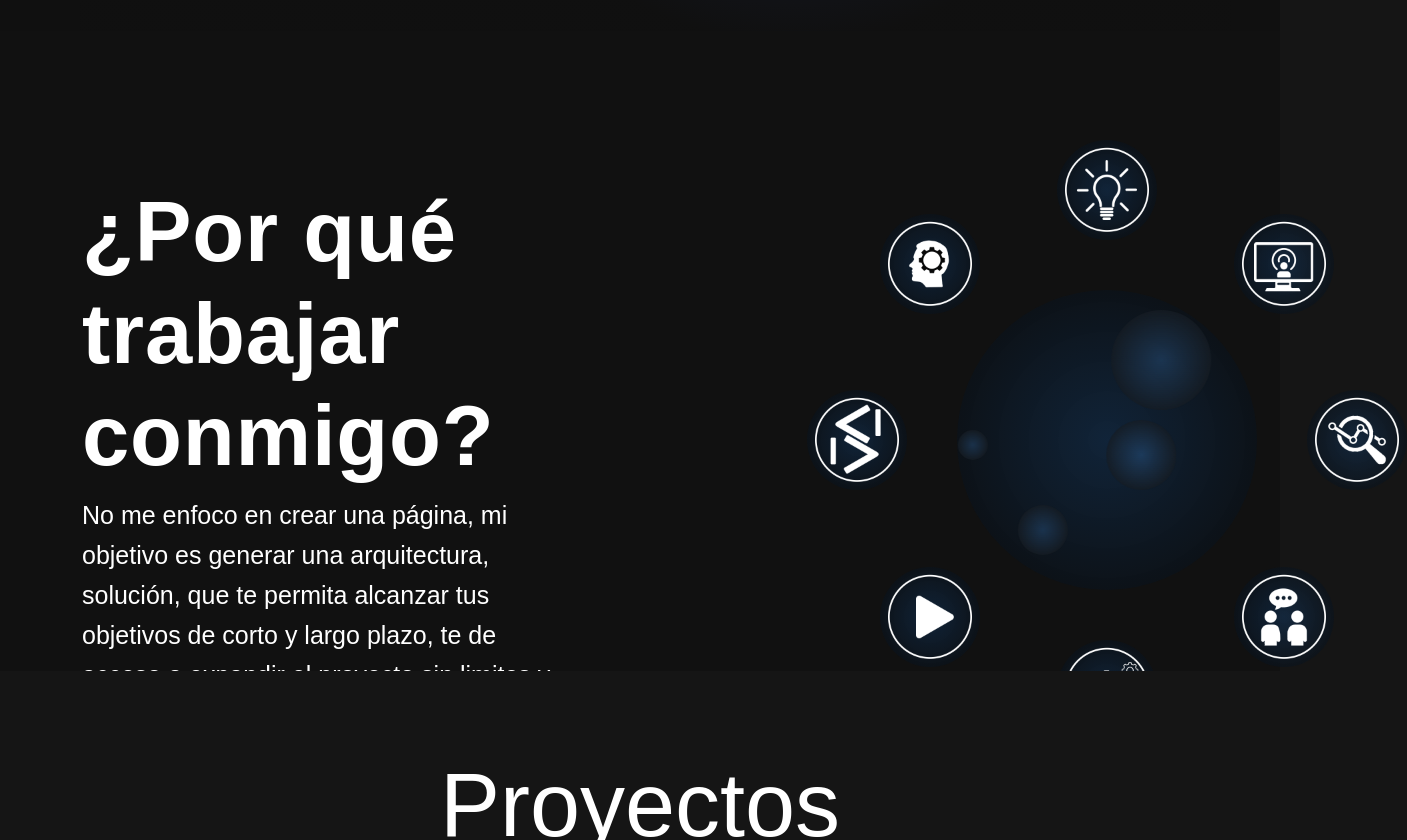
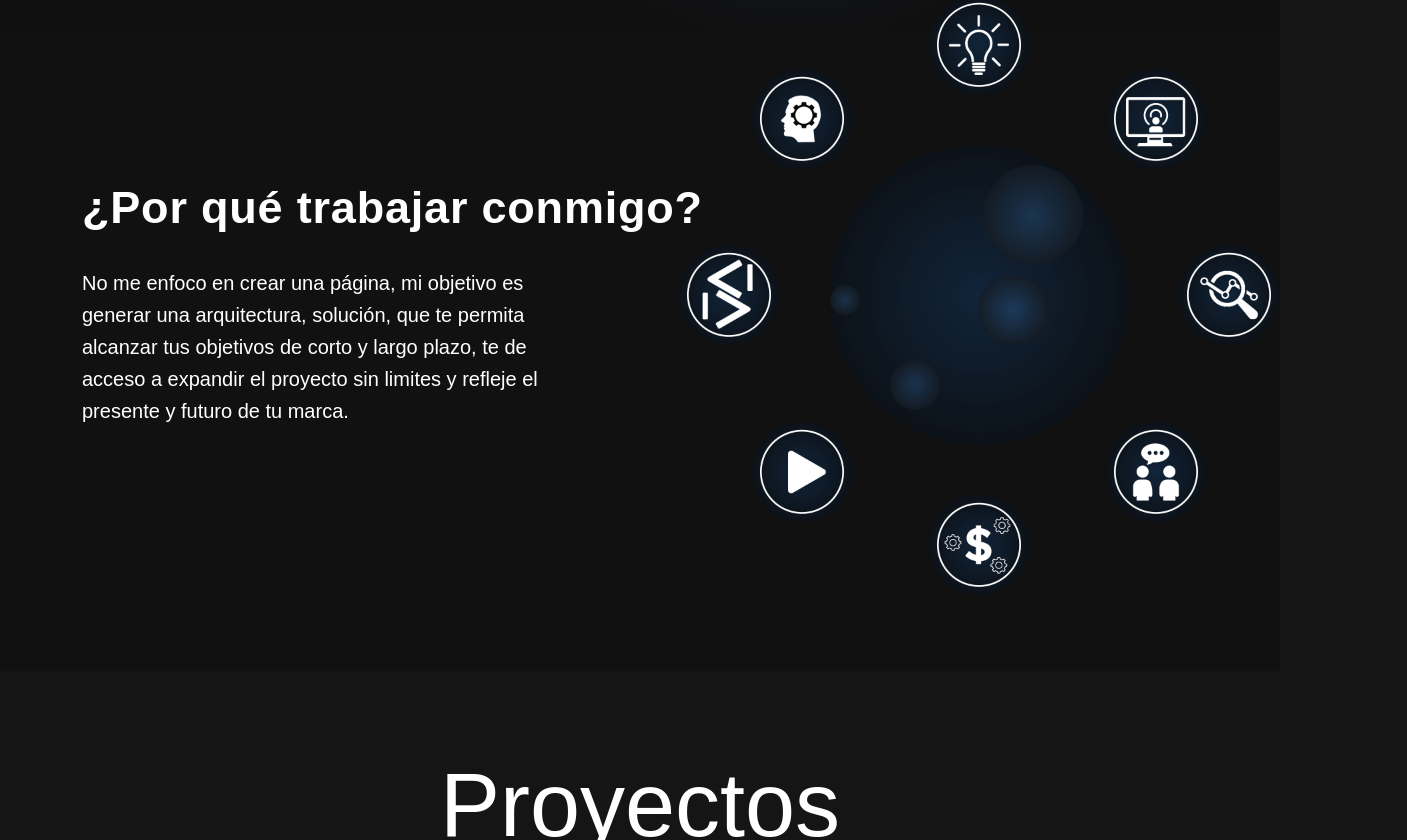
Before and after one commit to francooo32/my-portfolio, a React (Create React App) app: page / in a window 1280 px wide. Shown: the part 729-1569 px from the top of the page, 1407 px wide, since content can reach past the window. Built offline with nearby package versions, Linux system fonts and the light colour scheme; a web font is replaced by a local one.

Commit message:
Added responsive method for wheel

```diff
--- a/src/App.css
+++ b/src/App.css
@@ -1111,6 +1111,23 @@ nav.navbar .navbar-toggler[aria-expanded="true"] .navbar-toggler-icon {
   }
 }
 
+@media (max-width:1563px) and (min-width:961px){
+  #divWheel h1{
+    font-family: 'Proxima Nova', sans-serif;
+    font-weight: 600;
+    font-size: 45px;
+  }
+
+  #divWheel p{
+    width: 75%;
+    margin-top: 5%;
+    font-family: 'Proxima Nova', sans-serif;
+    font-weight: lighter;
+    font-size: 20px;
+    line-height: 1.6;
+  }
+}
+
 /************ TransitionAbout Css ************/
 .transitionAbout {
   height: 100vh;
--- a/src/components/wheelComponente/Wheel.js
+++ b/src/components/wheelComponente/Wheel.js
@@ -10,6 +10,8 @@ import imgComunicacion from "../../assets/img/IconosWheel/IconoComunicacion.png"
 import imgTransmitir from "../../assets/img/IconosWheel/IconoTransmitir.png";
 import imgAnalizar from "../../assets/img/IconosWheel/IconoAnalizar.png";
 
+let styles = '';
+
 export class Wheel extends Component {
 
 
@@ -21,12 +23,9 @@ export class Wheel extends Component {
             theta: 0.0,
             indexDiv: 0,
         }
-
         this.temp_theta = 0.0
         this.anim_id = null;
     }
-
-
 
     componentDidMount() {
         let center_of_wheel = {
@@ -133,7 +132,22 @@ export class Wheel extends Component {
 
 }
 
-const styles = {
+if(window.innerWidth <= 1563 && window.innerWidth >= 961){
+    styles = {
+        wheel: {
+            position: 'absolute',
+            top: '33%',
+            left: '46%',
+            // marginLeft: '55%',
+            background: 'radial-gradient(rgb(18 114 219 / 20%), rgb(7 7 7 / 62%))',
+            transform: 'translate(80%, -240%)',
+            height: '300px',
+            width: '300px',
+            borderRadius: '150px'
+        }
+    }
+}else{
+    styles = {
         wheel: {
             position: 'absolute',
             top: '36%',
@@ -145,13 +159,8 @@ const styles = {
             width: '300px',
             borderRadius: '150px'
         }
-
-    // bubble: {
-    //     position: 'relative',
-    //     height: '100px',
-    //     width: '100px',
-    //     background: '#00ffff'
-    // }
+    }
 }
 
+
 export default Wheel
```
Also changed, not shown: src/components/WheelChoices.js (+0 -18 lines). Lines whose indentation alone changed are shown as unchanged.
